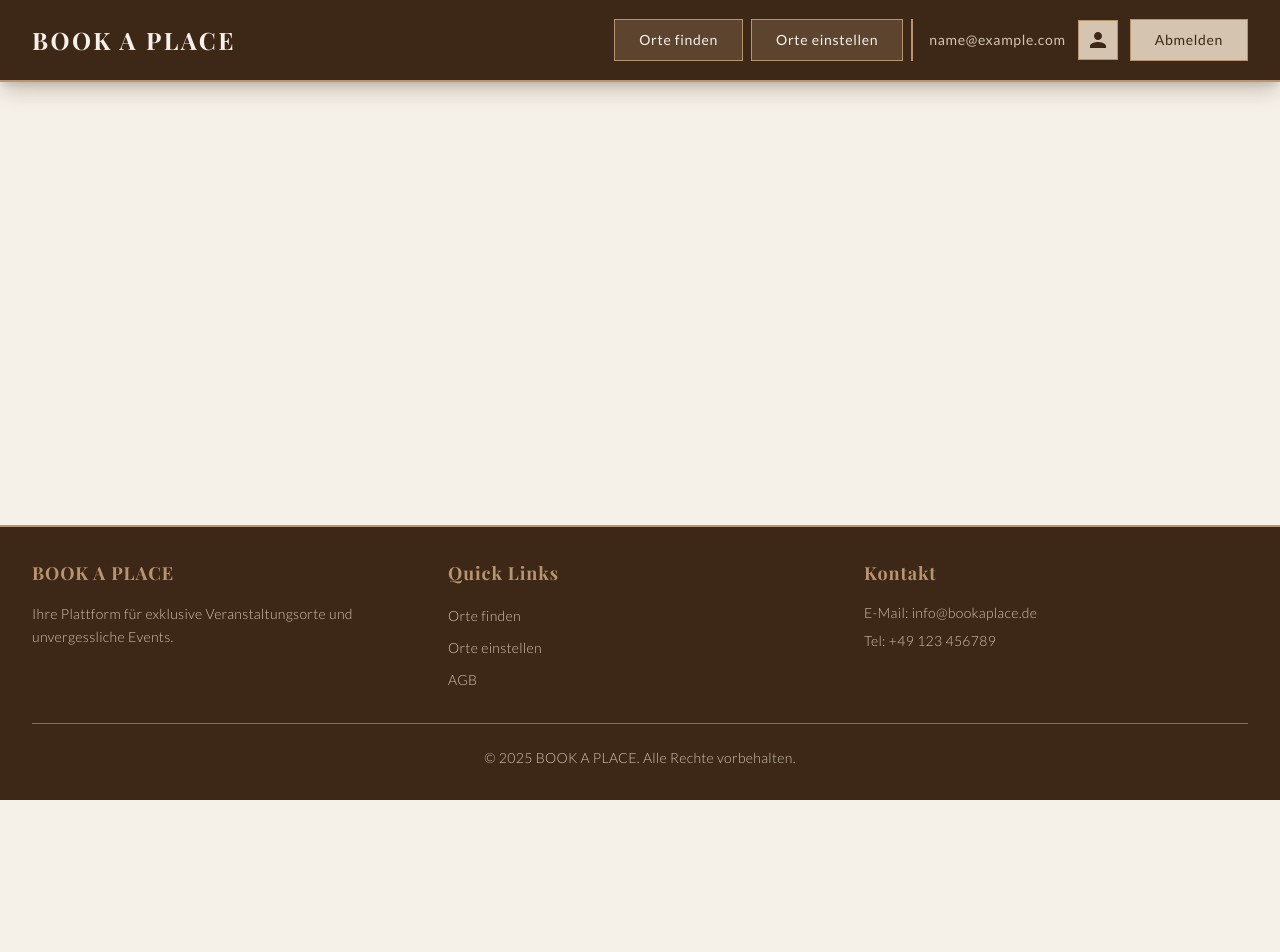
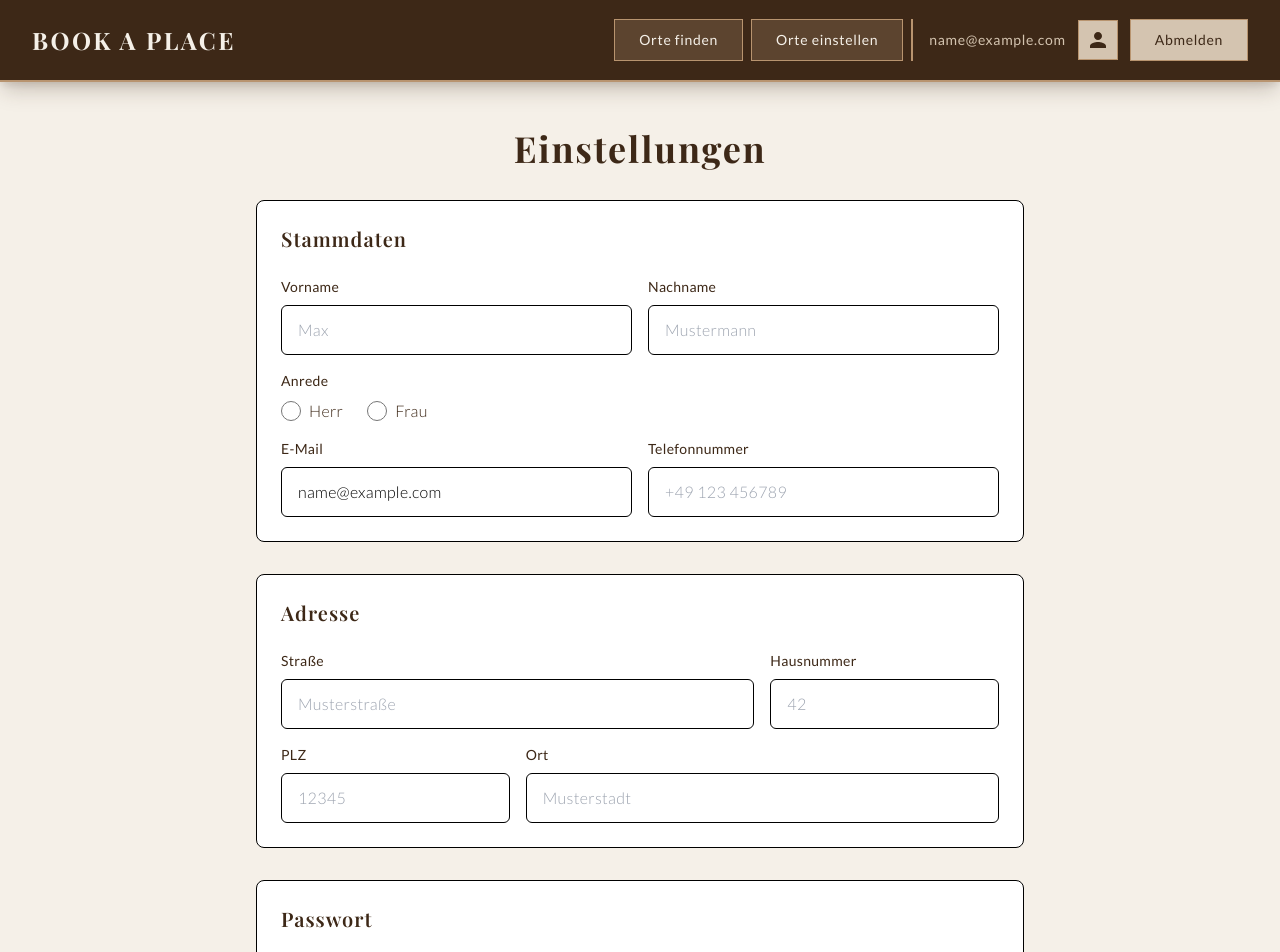
Before and after one commit to giffynuss/OttbergenLocations-Frontend, a Vue app in the folder OttbergenLocations-Frontend/: page /profile in a window 1280 px wide. Shown: the top 952 px of the page. Before the commit the page ends 800 px from the top, so only its background shows below. Built offline with nearby package versions, Linux system fonts and the light colour scheme; no server answers; sample sign-in values are in the browser's storage.

Commit message:
ProfileView hinzugefügt

```diff
--- a/OttbergenLocations-Frontend/src/composables/useAuth.ts
+++ b/OttbergenLocations-Frontend/src/composables/useAuth.ts
@@ -2,14 +2,15 @@ import { ref } from 'vue'
 
 interface User {
   email: string;
-  firstName: string;
-  lastName: string;
+  first_name: string;
+  last_name: string;
+  gender: string;
   phone: string;
   street: string;
-  houseNumber: string | number;
-  zipCode: string | number;
+  house_number: string;
+  zip_code: string;
   city: string;
-  isProvider: boolean;
+  is_provider: boolean;
 }
 
 const currentUser = ref<User | null>(null);
@@ -45,7 +46,7 @@ export function useAuth() {
       isAuthenticated.value = true;
     }
 
-    const res = await fetch("http://localhost/OttbergenLocations-Backend/helpers/me.php", {
+    const res = await fetch("http://localhost/OttbergenLocations-Backend/api/user/me.php", {
       method: "GET",
       credentials: "include",
     });
--- a/OttbergenLocations-Frontend/src/router/index.ts
+++ b/OttbergenLocations-Frontend/src/router/index.ts
@@ -57,9 +57,9 @@ const routes: RouteRecordRaw[] = [
     meta: { requiresAuth: true }
   },
   {
-    path: '/settings',
-    name: 'settings',
-    component: () => import('../views/SettingsView.vue'),
+    path: '/profile',
+    name: 'profile',
+    component: () => import('../views/ProfileView.vue'),
     meta: { requiresAuth: true }
   },
   {
--- a/OttbergenLocations-Frontend/src/views/SettingsView.vue
+++ b/OttbergenLocations-Frontend/src/views/ProfileView.vue
@@ -338,22 +338,25 @@
 </template>
 
 <script setup lang="ts">
-import { reactive, computed, ref } from 'vue'
+import { reactive, computed, ref, watch } from 'vue'
 import { useAuth } from '../composables/useAuth'
 
-const { currentUser } = useAuth()
+const { currentUser, fetchUser } = useAuth()
 
-// Mock-Daten für vorausgefülltes Formular
+// Beim Seitenaufruf User laden
+fetchUser();
+
+// Formulardaten
 const formData = reactive({
-  firstName: 'Max',
-  lastName: 'Mustermann',
-  gender: 'herr',
-  email: 'max.mustermann@example.com',
-  phone: '+49 151 12345678',
-  street: 'Hauptstraße',
-  houseNumber: '42',
-  zipCode: '37691',
-  city: 'Ottbergen'
+  firstName: '',
+  lastName: '',
+  gender: '',
+  email: '',
+  phone: '',
+  street: '',
+  houseNumber: '',
+  zipCode: '',
+  city: ''
 })
 
 // Passwort-Daten
@@ -383,6 +386,19 @@ const passwordErrors = reactive({
 const generalError = ref('')
 const successMessage = ref('')
 const showPasswordChange = ref(false)
+
+// Wenn User geladen ist: Formular füllen
+watch(currentUser, (user) => {
+  if (!user) return
+  formData.firstName = user.first_name
+  formData.lastName = user.last_name
+  formData.email = user.email
+  formData.phone = user.phone
+  formData.street = user.street
+  formData.houseNumber = user.house_number
+  formData.zipCode = user.zip_code
+  formData.city = user.city
+}, { immediate: true })
 
 // Validation Functions
 const validateField = (fieldName: string) => {
@@ -511,13 +527,6 @@ const savePasswordChange = () => {
     return
   }
 
-  // Console log for backend placeholder
-  console.log('=== PASSWORT ÄNDERN ===')
-  console.log('Aktuelles Passwort:', passwordData.current)
-  console.log('Neues Passwort:', passwordData.new)
-  console.log('Timestamp:', new Date().toISOString())
-  console.log('=======================')
-
   successMessage.value = 'Passwort wurde erfolgreich geändert'
   generalError.value = ''
   showPasswordChange.value = false
@@ -532,11 +541,11 @@ const savePasswordChange = () => {
 }
 
 // Handle Save
-const handleSave = () => {
+const handleSave = async () => {
   generalError.value = ''
   successMessage.value = ''
 
-  // Validate all fields
+  // Feldvalidierung
   Object.keys(errors).forEach(field => validateField(field))
 
   if (Object.values(errors).some(error => error !== '')) {
@@ -544,35 +553,25 @@ const handleSave = () => {
     return
   }
 
-  // Console log for backend placeholder
-  console.log('=== EINSTELLUNGEN SPEICHERN ===')
-  console.log('Stammdaten:')
-  console.log('  Vorname:', formData.firstName)
-  console.log('  Nachname:', formData.lastName)
-  console.log('  Anrede:', formData.gender)
-  console.log('  E-Mail:', formData.email)
-  console.log('  Telefon:', formData.phone)
-  console.log('Adresse:')
-  console.log('  Straße:', formData.street)
-  console.log('  Hausnummer:', formData.houseNumber)
-  console.log('  PLZ:', formData.zipCode)
-  console.log('  Ort:', formData.city)
-  console.log('Timestamp:', new Date().toISOString())
-  console.log('===============================')
+  const res = await fetch("http://localhost/OttbergenLocations-Backend/api/user/update.php", {
+    method: "PUT",
+    headers: { "Content-Type": "application/json" },
+    credentials: "include",
+    body: JSON.stringify(formData)
+  })
 
-  successMessage.value = 'Einstellungen wurden erfolgreich gespeichert'
+  const data = await res.json();
 
-  // Success message ausblenden nach 3 Sekunden
-  setTimeout(() => {
-    successMessage.value = ''
-  }, 3000)
+  if (!data.success) {
+    generalError.value = data.message
+    return
+  }
+
+  successMessage.value = "Daten erfolgreich gespeichert"
+
+  // User-Daten aktualisieren
+  await fetchUser()
+
+  setTimeout(() => successMessage.value = '', 3000)
 }
 </script>
-
-<style scoped>
-/* Custom checkbox and radio styling */
-input[type="checkbox"],
-input[type="radio"] {
-  accent-color: var(--color-medium-brown);
-}
-</style>
```
Also changed, not shown: OttbergenLocations-Frontend/src/components/NavigationBar.vue (+36 -68 lines).
